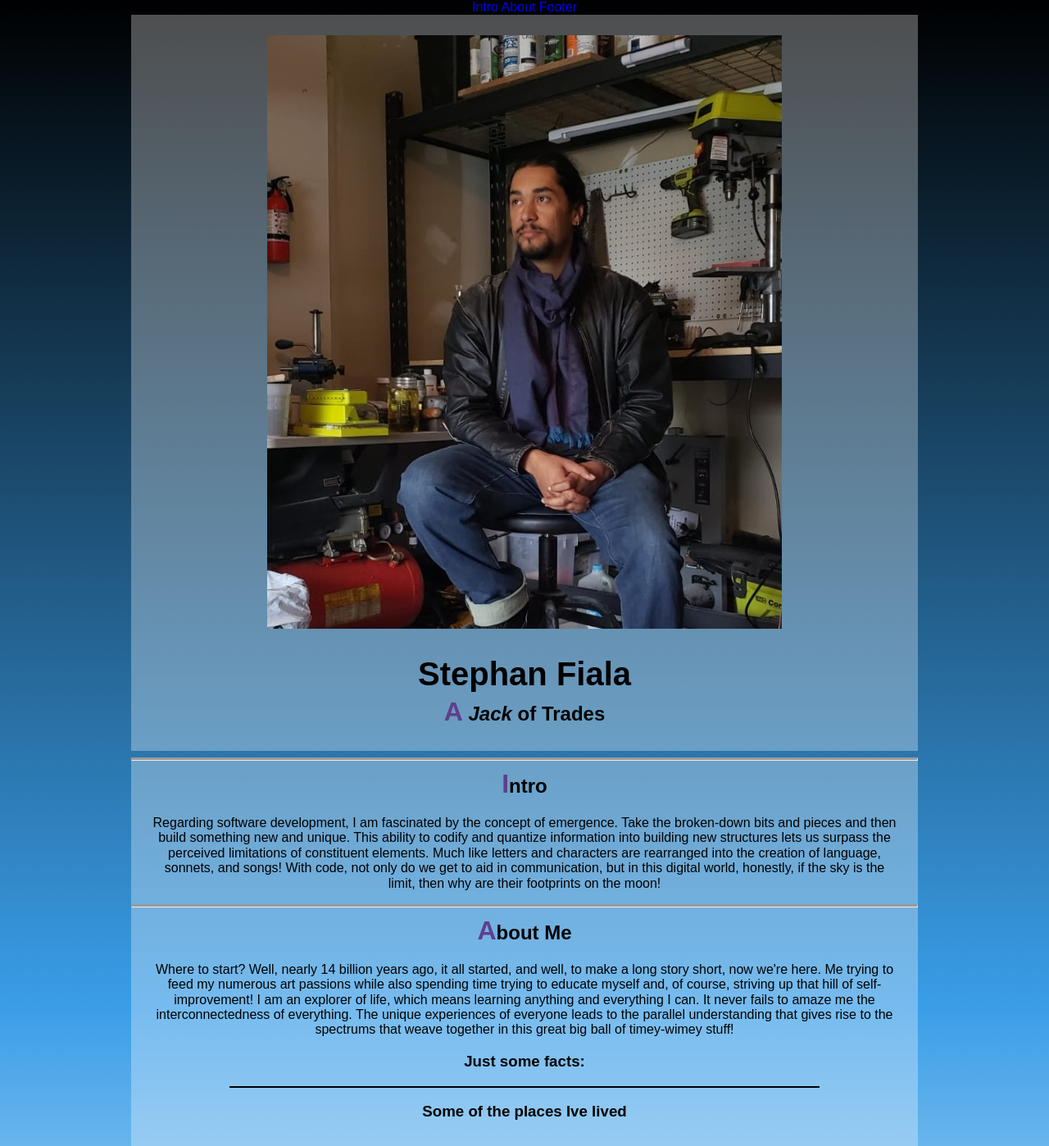
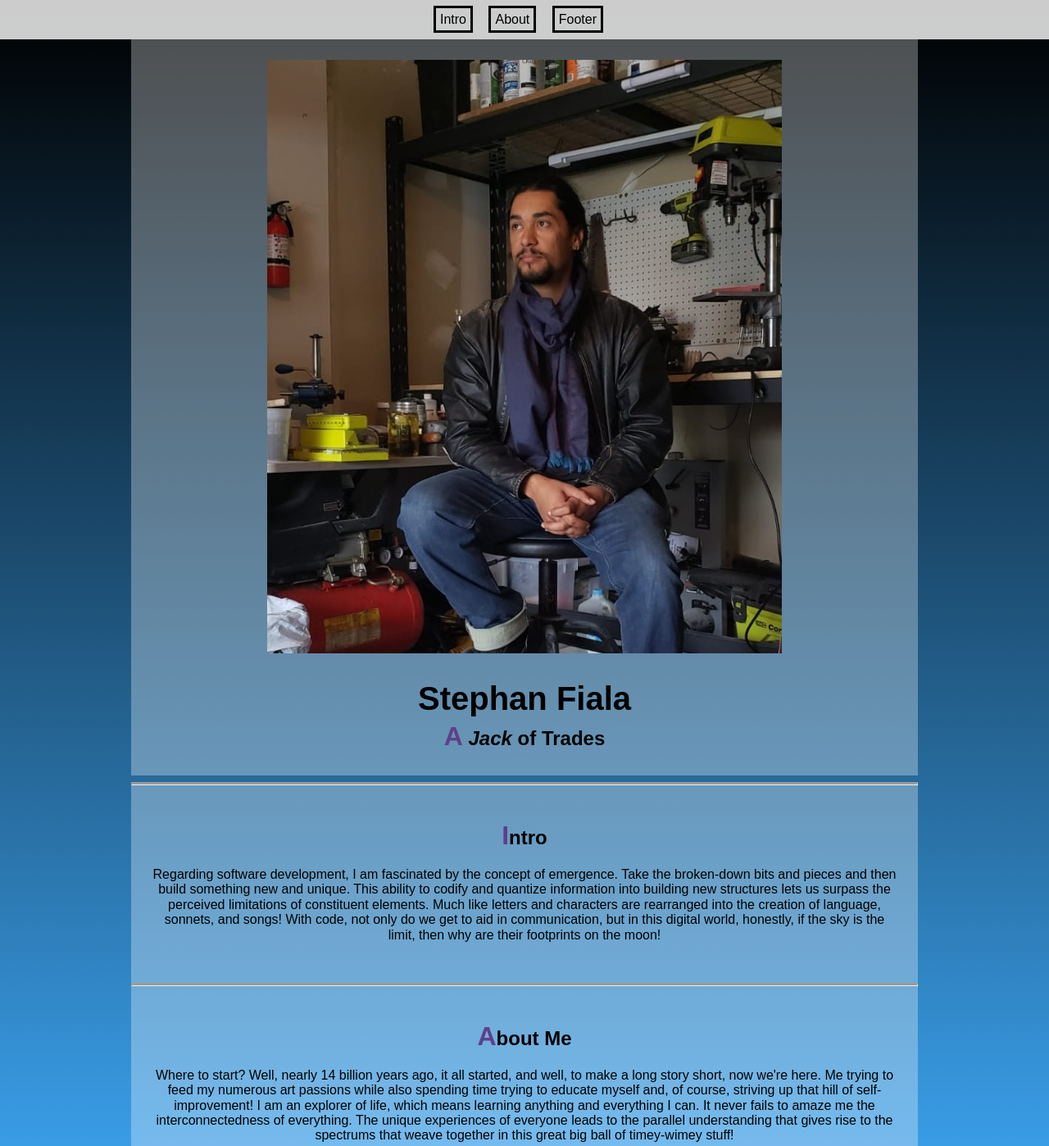
Before and after one commit to stephan-Fiala/stephan-Fiala.github.io, a plain HTML site: page index.html in a window 1280 px wide. Shown: the top 1398 px of the page at 82% size. Drawn offline with nearby package versions, Linux system fonts and the light colour scheme.

Commit message:
Update style.css
add nav styles

```diff
--- a/style.css
+++ b/style.css
@@ -50,6 +50,16 @@ h2::first-letter {
 /* Navbar styles */
 nav {
   display: block;
+  background-color: rgb(255, 255, 255, .8);
+  padding-top: 15px;
+  padding-bottom: 15px;
+}
+nav a{
+  color: rgb(0, 0, 0);
+  margin-right: 15px;
+  padding: 5px;
+  border-style: solid;
+  border-color: rgb(0, 0, 0);
 }
 /* Hero styles */
 .hero{
@@ -80,6 +90,11 @@ main{
   margin-right: auto;
   margin-left: auto;
   display: block;
+}
+
+#about, #intro, #footer, .footer{
+  padding-top: 25px;
+  padding-bottom: 25px;
 }
 
 hr{
```
